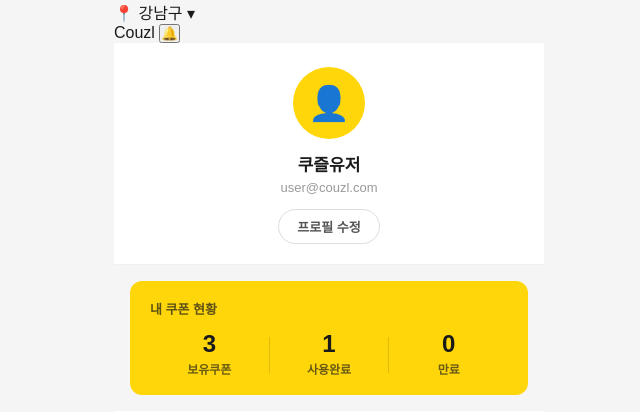
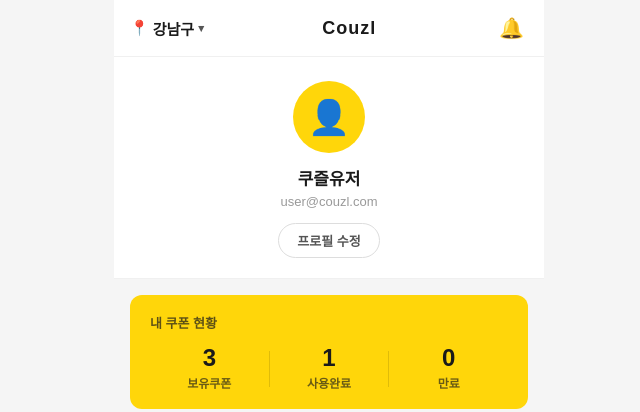
Before and after one commit to conven/couzl, a Java web app: page /mypage in a window 1280 px wide. Shown: the top 412 px of the page, without its empty margins (311-951 px from the left). Run offline with Spring Boot 4, a stand-in JSP engine, Linux system fonts and the light colour scheme.

Commit message:
fix: mypage.css에 main-header 스타일 누락 수정
다른 페이지 CSS와 동일하게 .main-header 및 관련 헤더 클래스 추가

https://claude.ai/code/session_01FkTBwjujo8Mk4ysE5HGzN1

```diff
--- a/src/main/webapp/static/css/mypage.css
+++ b/src/main/webapp/static/css/mypage.css
@@ -2,6 +2,50 @@
 .wrap {
     background-color: var(--color-bg);
     padding-bottom: 80px;
+}
+
+/* ===== 헤더 (main-header 공유) ===== */
+.main-header {
+    position: sticky;
+    top: 0;
+    z-index: 100;
+    display: flex;
+    align-items: center;
+    justify-content: space-between;
+    padding: 14px 16px;
+    background-color: var(--color-white);
+    border-bottom: 1px solid #F0F0F0;
+}
+
+.header-location {
+    display: flex;
+    align-items: center;
+    gap: 4px;
+    font-size: 15px;
+    font-weight: 700;
+    color: var(--color-text);
+    cursor: pointer;
+}
+
+.location-arrow {
+    font-size: 11px;
+    color: var(--color-text-sub);
+}
+
+.header-logo {
+    font-size: 18px;
+    font-weight: 900;
+    color: var(--color-text);
+    letter-spacing: 1px;
+}
+
+.btn-bell {
+    background: none;
+    border: none;
+    font-size: 20px;
+    cursor: pointer;
+    padding: 4px;
+    line-height: 1;
 }
 
 /* ===== 프로필 영역 ===== */
```
